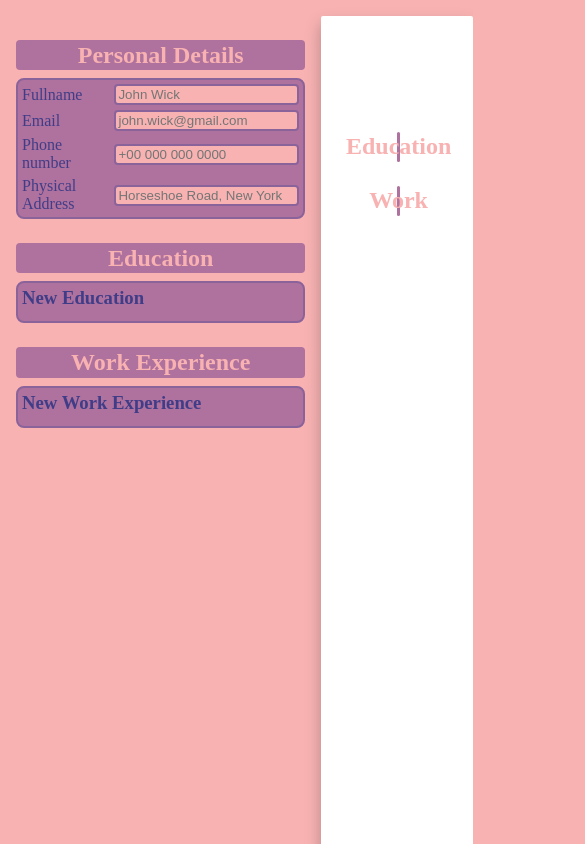
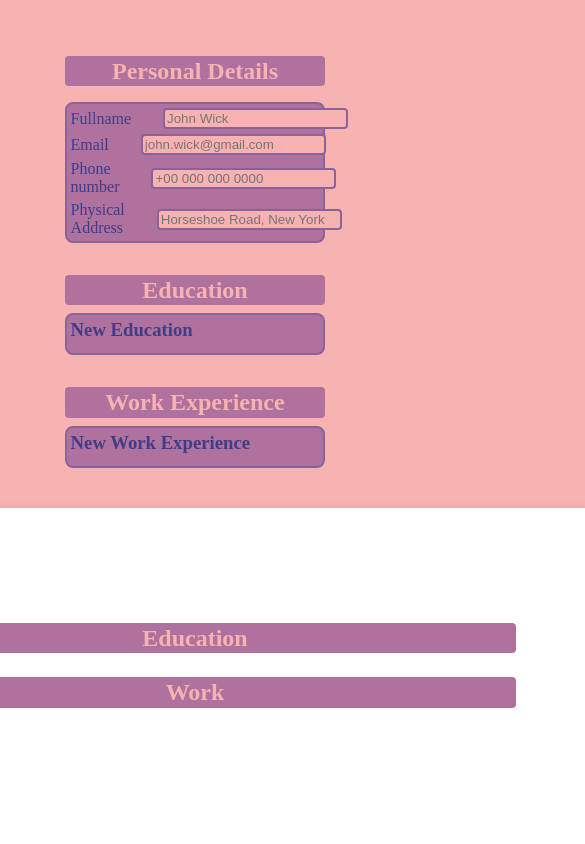
Before and after one commit to Matt152342/OdinCVApplication, a React (Vite) app: page / in a window 390 px wide. Shown: the top 844 px of the page, 585 px wide, since content can reach past the window. Built offline with nearby package versions, Linux system fonts and the light colour scheme.

Commit message:
Added media query to change layout if viewport shrinks

```diff
--- a/src/App.css
+++ b/src/App.css
@@ -58,7 +58,7 @@ button {
     min-height: 100%;
 
     margin: 0;
-    padding: 1rem;
+    padding: 2rem;
 
     display: flex;
     flex-direction: row;
@@ -78,6 +78,17 @@ button {
 .formSection {
     height: 100%;
     margin-bottom: 1rem;
+
+    flex: 1 1 auto;
+
+    display: flex;
+    flex-direction: column;
+    justify-content: flex-start;
+    align-items: center;
+}
+
+.formSection > * {
+    width: 60%;
 }
 
 .formContainer {
@@ -158,3 +169,20 @@ button {
 .hidden {
     display: none;
 }
+
+@media (max-width: 1200px) {
+    #root {
+        display: flex;
+        flex-direction: column;
+        justify-content: flex-start;
+        align-items: center;
+    }
+
+    .formSection {
+        width: 80%;
+    }
+
+    .formSection > * {
+        width: 100%;
+    }
+}
```
